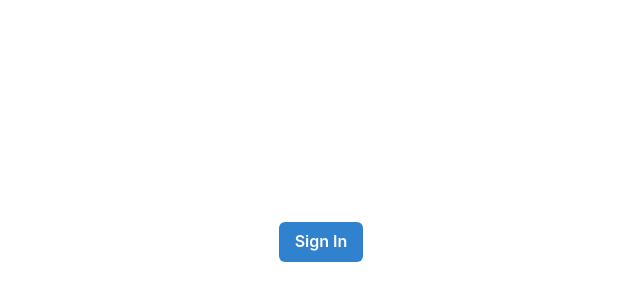
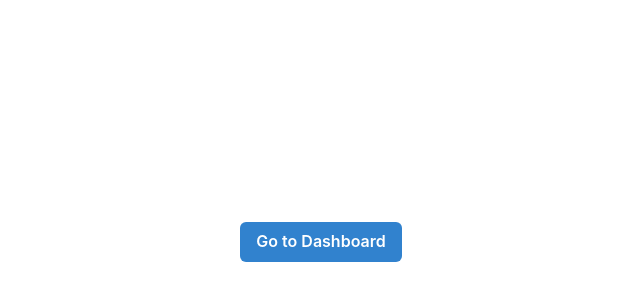
Before and after one commit to kdiaz489/nvd-project, a Next.js app: page / in a window 1280 px wide. Shown: the part 158-458 px from the top of the page, without its empty margins (319-959 px from the left). Built offline with nearby package versions, Linux system fonts and the light colour scheme.

Commit message:
updated button inside index.tsx

```diff
--- a/src/pages/index.tsx
+++ b/src/pages/index.tsx
@@ -1,12 +1,21 @@
+import { useRouter } from "next/router";
 import { Inter } from "@next/font/google";
 import { Button, Center } from "@chakra-ui/react";
 
 const inter = Inter({ subsets: ["latin"] });
 
 export default function Home() {
+  const router = useRouter();
+
+  const handleClick = () => {
+    router.push("/dashboard");
+  };
+
   return (
     <Center h="100vh" w="100vw">
-      <Button colorScheme="blue">Sign In</Button>
+      <Button colorScheme="blue" onClick={handleClick}>
+        Go to Dashboard
+      </Button>
     </Center>
   );
 }
```
